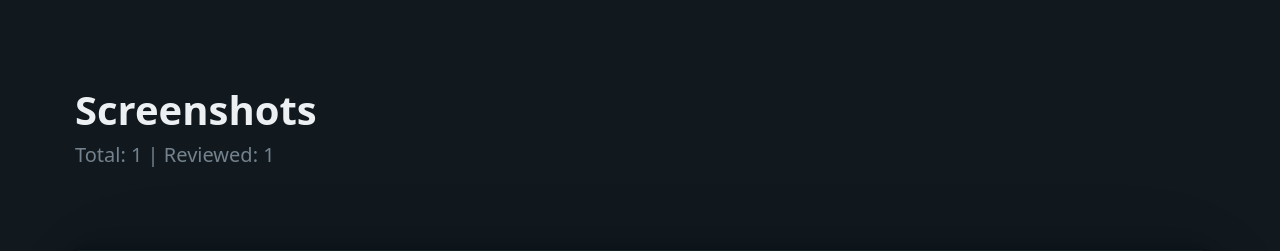
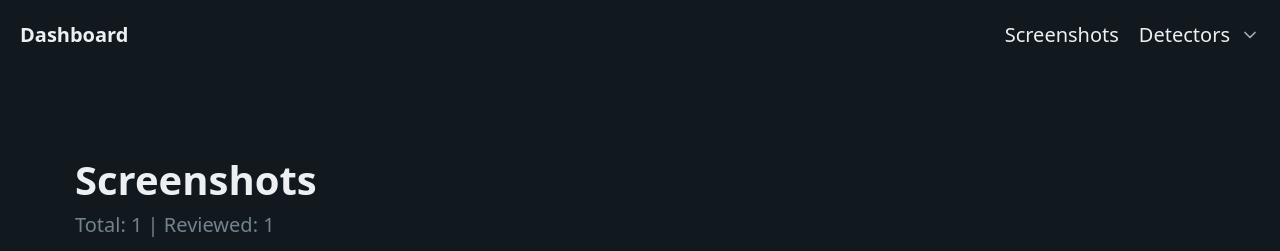
Before and after one commit to edgewize/hydroApi, a Django app: page /screenshot/ in a window 1280 px wide. Shown: the top 251 px of the page. Run offline with Django 4.2, Linux system fonts and the light colour scheme; tables that the repository leaves empty hold one stand-in row (values such as "Sample post"); data that the repository does not hold is empty.

Commit message:
Detector improvements

```diff
--- a/monitor/models.py
+++ b/monitor/models.py
@@ -52,6 +52,14 @@ class Detection(models.Model):
             screenshot = screenshots.first()
         return screenshot
 
+    def invalid(self):
+        screenshot = self.get_screenshot()
+        if screenshot.human_mode == "invalid":
+            return True
+        else:
+            return False
+
+
 class Screenshot(models.Model):
     timestamp = models.DateTimeField(primary_key=True)
     url = models.CharField(max_length=99, null=True)
@@ -78,6 +86,14 @@ class Screenshot(models.Model):
             detections = Detection.objects.filter(timestamp=self.timestamp)
         return detections
 
+    def get_potential_detectors(self):
+        done_detectors = [i.model for i in self.get_detections()]
+        all_detectors = utils.get_detectors().keys()
+        potential_detectors = [i for i in all_detectors if i not in done_detectors]
+        if len(potential_detectors) == 0:
+            potential_detectors = None
+        return potential_detectors
+
 
 class Detector(object):
     def __init__(self, name, detect_function):
@@ -85,9 +101,11 @@ class Detector(object):
         self.storage = utils.ScreenshotStore()
         self.detect_function = detect_function
         self.detections = Detection.objects.filter(model=name)
+        self.valid_detections = [i for i in self.detections if not i.invalid()]
         self.screenshots = [
-            s for s in [i.get_screenshot() for i in self.detections] if s
+            s for s in [i.get_screenshot() for i in self.valid_detections] if s
         ]
+        self.reviewed_screenshots = [i for i in self.screenshots if i.reviewed]
 
     def detect(self, screenshot, update=False):
         image = self.storage.get_image(screenshot.imgpath)
@@ -98,10 +116,14 @@ class Detector(object):
             f"images/wave/{self.name}/{screenshot.url_timestamp}.png",
         )
         detection_count = len(img_detections)
-        detections = Detection.objects.filter(timestamp=screenshot.timestamp, model=self.name)
+        detections = Detection.objects.filter(
+            timestamp=screenshot.timestamp, model=self.name
+        )
         if detections and update:
-            detection =detections.first()
+            detection = detections.first()
             detection.count = detection_count
+            purge_cdn = utils.purge_imgcdn(detection.imgsrc)
+            print(purge_cdn)
         else:
             detection = Detection(
                 timestamp=screenshot.timestamp, model=self.name, count=detection_count
@@ -115,8 +137,12 @@ class Detector(object):
             screenshot = Screenshot(timestamp=timestamp)
             screenshot.save()
             detection = self.detect(screenshot, update=True)
-            purge_cdn = utils.purge_imgcdn(detection.imgsrc)
-            print(purge_cdn)
+            print(f"Detected {detection.count} objects in {screenshot.timestamp}")
+
+    def detect_reviewed(self):
+        screenshots = Screenshot.objects.filter(reviewed=True)
+        for screenshot in screenshots:
+            detection = self.detect(screenshot, update=True)
             print(f"Detected {detection.count} objects in {screenshot.timestamp}")
 
     def get_screenshot(self, timestamp):
@@ -140,14 +166,13 @@ class Detector(object):
     def error(self):
         human_counts = []
         errors = []
-        reviewed_screenshots = [i for i in self.screenshots if i.reviewed and i.human_mode != "invalid"]
-        for screenshot in reviewed_screenshots:
+        for screenshot in self.reviewed_screenshots:
             human_count = screenshot.human_count
             if human_count:
-                human_counts.append(human_count)
                 detections = screenshot.get_detections()
                 for detection in detections:
                     error = detection.error
+                    human_counts.append(human_count)
                     errors.append((abs(error)))
         model_error = sum(errors) / sum(human_counts)
         return model_error
--- a/monitor/templates/base.html
+++ b/monitor/templates/base.html
@@ -8,6 +8,25 @@
     <title>{{title}}</title>
   </head>
   <body>
+    <nav class="container-fluid">
+      <ul>
+        <li>
+          <a href="/" class="contrast"><b>Dashboard</b></a>
+        </li>
+      </ul>
+      <ul>
+        <li><a href="/screenshot" class="contrast">Screenshots</a></li>
+        <li>
+          <details role="list" dir="rtl">
+            <summary aria-haspopup="listbox" role="link" class="contrast">Detectors</summary>
+            <ul role="listbox">
+              <li><a href="/detector/alpha">Alpha</a></li>
+              <li><a href="/detector/delta">Delta</a></li>
+            </ul>
+          </details>
+        </li>
+      </ul>
+    </nav>
     <main class="container">
       <section>
         {% block content %}
--- a/monitor/utils.py
+++ b/monitor/utils.py
@@ -194,8 +194,11 @@ def delta_detector(image):
     return filtered_detections
 
 
+def get_detectors():
+    return {"alpha": alpha_detector, "delta": delta_detector}
+
 def lookup_detector(name):
-    detectors = {"alpha": alpha_detector, "delta": delta_detector}
+    detectors = get_detectors()
     return detectors[name]
 
 
--- a/monitor/views.py
+++ b/monitor/views.py
@@ -39,7 +39,7 @@ def screenshot(request, timestamp):
             screenshot = s
             try:
                 prev_screenshot = screenshots[index-1]
-            except IndexError:
+            except:
                 prev_screenshot = None
             try:
                 next_screenshot = screenshots[index+1]
@@ -50,6 +50,7 @@ def screenshot(request, timestamp):
             screenshot = None
     if screenshot:
         detections = screenshot.get_detections()
+        potential_detectors = screenshot.get_potential_detectors()
         if request.POST:
             count = request.POST.get("human_count")
             mode = request.POST.get("human_mode")
@@ -67,27 +68,33 @@ def screenshot(request, timestamp):
         "screenshot": screenshot,
         "detections": detections,
         "prev_screenshot": prev_screenshot,
-        "next_screenshot": next_screenshot
+        "next_screenshot": next_screenshot,
+        "detectors": potential_detectors
     }
     return render(request, "screenshot.html", context)
 
 def detector(request, name):
     detector_function = utils.lookup_detector(name)
-    detections = Detection.objects.filter(model=name)
     detector = Detector(name, detector_function)
+    detections = detector.valid_detections
+    detections.sort(key=lambda x: x.timestamp, reverse=False)
     refresh_count = request.GET.get('count')
     if refresh_count:
         detector.refresh(int(refresh_count))
-    count = len(detections)
-    reviewed_count = len([i for i in detections if i.get_screenshot().reviewed])
-    error = detector.error()
+    detect_reviewed = request.GET.get("reviewed")
+    if detect_reviewed:
+        detector.detect_reviewed()
+    clear = request.GET.get("clear")
+    if clear:
+        detections.delete()
     context = {
         "name": name,
         "detections": detections,
         "data": {
-            "count": count,
-            "reviewed": reviewed_count,
-            "error": error
+            "total": len(detector.detections),
+            "valid": len(detector.valid_detections),
+            "reviewed": len(detector.reviewed_screenshots),
+            "error": detector.error()
         }
     }
     return render(request, "detector.html", context=context)
```
Also changed, not shown: monitor/templates/detector.html (+6 -3 lines), monitor/templates/screenshot.html (+11 -6 lines).
